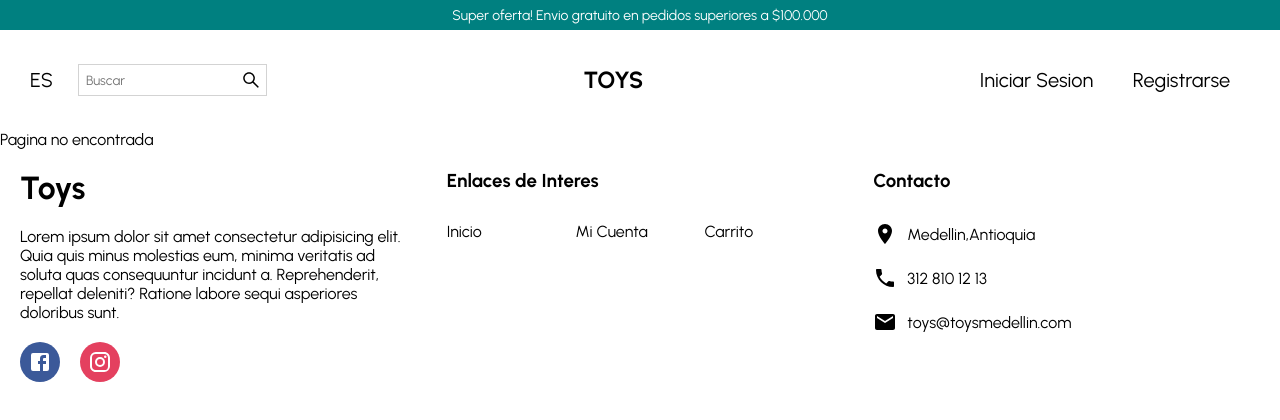
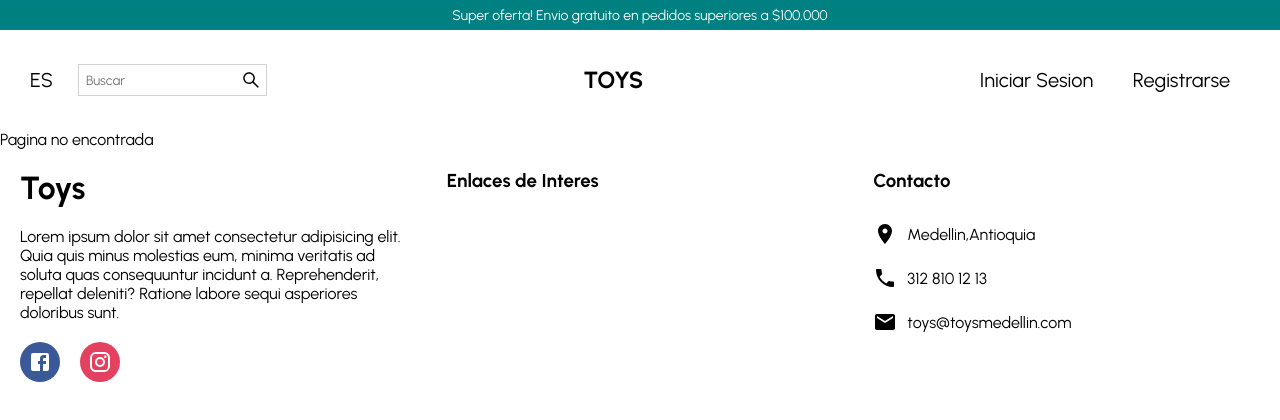
Before and after one commit to Juan-Camilo-Sanchez-Echeverri/bit02spa, a React (Vite) app: page / in a window 1280 px wide. Shown: the top 420 px of the page. Built offline with nearby package versions, Linux system fonts and the light colour scheme.

Commit message:
Se agrega funcionalidad de eliminar, persiste bug

```diff
--- a/src/App.jsx
+++ b/src/App.jsx
@@ -40,7 +40,7 @@ function App() {
         <Route path='/bit02spa/cart' element= {<Cart/>}/>
         <Route path="*" element={<PaginaNoEncontrada />} />
       </Routes>
-      <Footer />
+      <Footer logueado={logueado} setLogueado={setLogueado}/>
     </BrowserRouter>
   );
 }
--- a/src/components/footer/Footer.jsx
+++ b/src/components/footer/Footer.jsx
@@ -8,6 +8,7 @@ import styled from 'styled-components';
 import style from './Footer.module.css';
 
 import { Link } from 'react-router-dom';
+import { useNavigate } from 'react-router-dom';
 
 const SocialIcon = styled.div`
   width: 40px;
@@ -21,7 +22,29 @@ const SocialIcon = styled.div`
   margin-right: 20px;
 `;
 
-const Footer = () => {
+const Footer = ({ logueado, setLogueado }) => {
+  let salida = null;
+
+  if (logueado) {
+    salida = (
+      <>
+        <ul className={style.list}>
+          <Link to="/bit02spa" className={style.listItem}>
+            Inicio
+          </Link>
+          <Link to="/bit02spa/cart" className={style.listItem}>
+            Carrito
+          </Link>
+        </ul>
+      </>
+    );
+  } else {
+    salida = (
+      <>
+      </>
+    );
+  }
+
   return (
     <div className={style.container}>
       <div className={style.left}>
@@ -43,27 +66,23 @@ const Footer = () => {
       </div>
       <div className={style.center}>
         <h3>Enlaces de Interes</h3>
-        <ul className={style.list}>
-          <Link to="/bit02spa" className={style.listItem}>Inicio</Link>
-          <Link to="/bit02spa/count" className={style.listItem}>Mi Cuenta</Link>
-          <Link to="/bit02spa/cart" className={style.listItem}>Carrito</Link>
-        </ul>
+        {salida}
       </div>
       <div className={style.right}>
         <h3>Contacto</h3>
         <div className={style.contactItem}>
-          <RoomIcon style={{marginRight:"10px"}}/>
+          <RoomIcon style={{ marginRight: '10px' }} />
           <p>Medellin,Antioquia</p>
         </div>
         <div className={style.contactItem}>
-          <LocalPhoneIcon style={{marginRight:"10px"}}/>
+          <LocalPhoneIcon style={{ marginRight: '10px' }} />
           <p>312 810 12 13</p>
-          </div>
-          <div className={style.contactItem}>
-            <EmailIcon style={{marginRight:"10px"}}/>
+        </div>
+        <div className={style.contactItem}>
+          <EmailIcon style={{ marginRight: '10px' }} />
           <p>toys@toysmedellin.com</p>
-          </div>
         </div>
+      </div>
     </div>
   );
 };
--- a/src/pages/producto/Producto.jsx
+++ b/src/components/producto/Producto.jsx
@@ -1,6 +1,6 @@
 import style from './Producto.module.css';
 
-const Producto = ({ products,agregarAlCarrito }) => {
+const Producto = ({ products,agregarAlCarrito,eliminarDelCarrito }) => {
   return (
         <div className={style.tarjeta} key={products.id}>
           <figure>
@@ -8,8 +8,10 @@ const Producto = ({ products,agregarAlCarrito }) => {
             <figcaption>{products.nombre}</figcaption>
           </figure>
           <div>${products.precio}</div>
-
+          <div className={style.botones}>
           <button onClick={()=>agregarAlCarrito(products)}>Agregar</button>
+          <button onClick={()=>eliminarDelCarrito(products)} className={style.btnEliminar}>Eliminar</button>
+          </div>
         </div>
       );
 };
--- a/src/pages/producto/Producto.module.css
+++ b/src/components/producto/Producto.module.css
@@ -26,3 +26,11 @@
   padding: 10px 30px;
   font-size: 20px;
 }
+
+.botones{
+  gap: 20px;
+}
+
+.btnEliminar:hover{
+  background-color: red;
+}
--- a/src/pages/productos/Productos.jsx
+++ b/src/pages/productos/Productos.jsx
@@ -2,14 +2,13 @@ import style from './Productos.module.css';
 
 import { useEffect, useState } from 'react';
 
-import Producto from '../producto/Producto';
+import Producto from '../../components/producto/Producto';
 import { products } from '../../data/products';
 
 export const Productos = ({ catalogo }) => {
   const [carrito, setCarrito] = useState([]);
   const [productos, setProductos] = useState([]);
   const [total, setTotal] = useState(0);
-
 
   useEffect(() => {
     const carritoActual = JSON.parse(localStorage.getItem('miCarrito'));
@@ -36,6 +35,25 @@ export const Productos = ({ catalogo }) => {
     setCarrito([...carrito, item]);
     actualizarProductos(item);
   };
+
+    const eliminarDelCarrito = (item) => {
+    const carritoActual = JSON.parse(localStorage.getItem('miCarrito')) || [];
+
+    const indice = carritoActual.findIndex(
+      (producto) => producto.id === item.id
+    );
+
+    if (indice !== -1) {
+      carritoActual.splice(indice, 1);
+
+      localStorage.setItem('miCarrito', JSON.stringify(carritoActual));
+
+      setCarrito(carritoActual);
+
+      actualizarProductos(item);
+    }
+  };
+
 
   const actualizarProductos = (producto) => {
     if (productos.length === 0) {
@@ -65,12 +83,12 @@ export const Productos = ({ catalogo }) => {
     setTotal(suma);
   };
 
-
   const productosListar = products.map((articulo) => (
     <Producto
       key={articulo.id}
       products={articulo}
       agregarAlCarrito={agregarAlCarrito}
+      eliminarDelCarrito={eliminarDelCarrito}
     />
   ));
 
```
